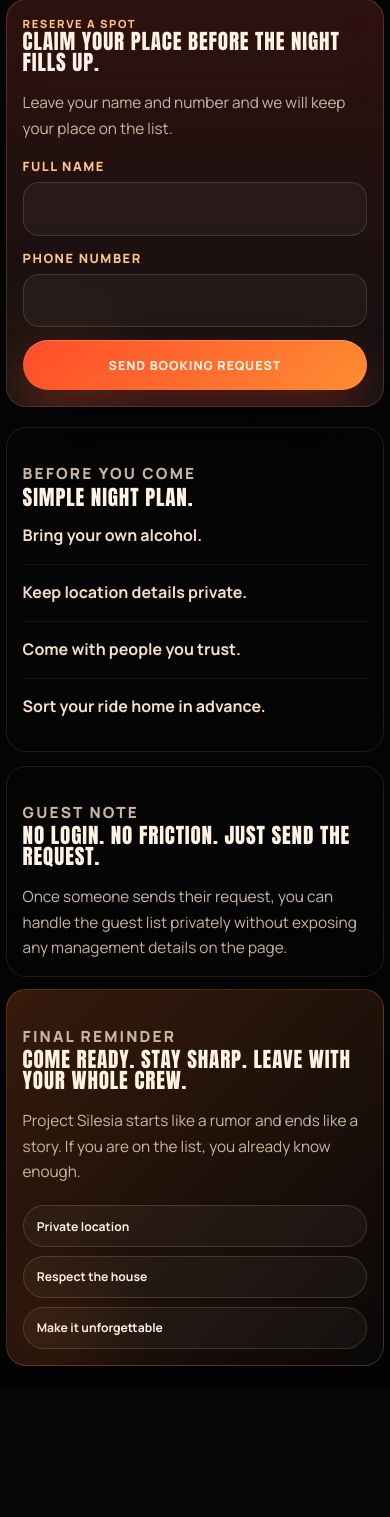
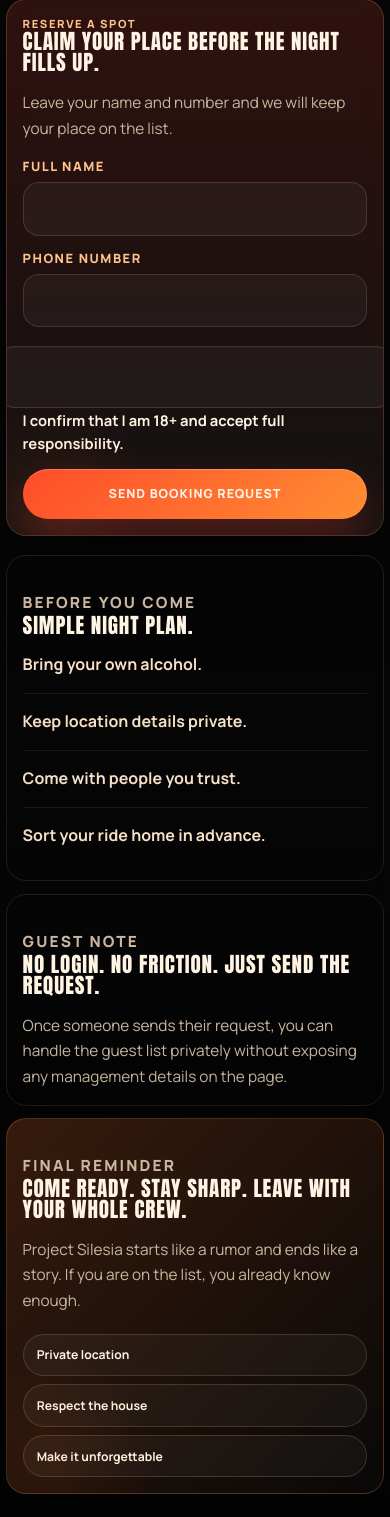
Before and after one commit to serikkalidaulet7-lab/UWork, a Django app: page / in a window 390 px wide. Shown: the part 3247-4764 px from the top of the page. Before the commit the page ends 4613 px from the top, so only its background shows below. Run offline with Django 5.2, Linux system fonts and the light colour scheme.

Commit message:
pr pr patapim

```diff
--- a/UWork/base/forms.py
+++ b/UWork/base/forms.py
@@ -18,6 +18,13 @@ class BookingReservationForm(forms.ModelForm):
         max_length=40,
         error_messages={
             "required": "Enter your phone number.",
+        },
+    )
+    responsibility_confirmation = forms.BooleanField(
+        label="I confirm that I am 18+ and accept full responsibility.",
+        required=True,
+        error_messages={
+            "required": "You must confirm that you are 18+ and accept full responsibility.",
         },
     )
 
--- a/UWork/base/static/base/style.css
+++ b/UWork/base/static/base/style.css
@@ -65,6 +65,21 @@ body::before {
     width: min(1220px, calc(100% - 2rem));
     margin: 0 auto;
     padding: 1.2rem 0 3rem;
+}
+
+.checkbox-label {
+    display: flex;
+    align-items: flex-start;
+    gap: 0.8rem;
+    margin-top: 1.3rem;
+    color: var(--text);
+    line-height: 1.6;
+}
+
+.checkbox-label input {
+    margin: 0.2rem 0 0;
+    accent-color: var(--accent);
+    transform: scale(1.15);
 }
 
 .hero-banner,
@@ -661,6 +676,23 @@ h2 {
     text-transform: uppercase;
 }
 
+.form-row-checkbox {
+    margin-top: 1.2rem;
+}
+
+.form-row-checkbox .checkbox-label {
+    margin-top: 0;
+}
+
+.form-row-checkbox .checkbox-label span {
+    color: var(--text);
+    font-size: 0.94rem;
+    font-weight: 600;
+    letter-spacing: 0;
+    line-height: 1.65;
+    text-transform: none;
+}
+
 .form-row input,
 .form-row textarea {
     width: 100%;
@@ -840,7 +872,8 @@ h2 {
     .panel,
     .poster-card,
     .sidebar-card,
-    .closing-banner {
+    .closing-banner,
+    .site-gate-card {
         padding: 1.2rem;
     }
 
@@ -1055,7 +1088,8 @@ h2 {
     .panel,
     .poster-card,
     .sidebar-card,
-    .closing-banner {
+    .closing-banner,
+    .site-gate-card {
         border-radius: 20px;
     }
 
@@ -1164,6 +1198,16 @@ h2 {
     .marquee-track {
         animation-duration: 18s;
     }
+
+    .site-gate {
+        padding: 0.75rem;
+    }
+
+    .site-gate-copy,
+    .form-row-checkbox .checkbox-label span {
+        font-size: 0.92rem;
+        line-height: 1.6;
+    }
 }
 
 @media (max-width: 400px) {
--- a/UWork/base/templates/base/home.html
+++ b/UWork/base/templates/base/home.html
@@ -165,9 +165,16 @@
         <form method="post" class="booking-form">
             {% csrf_token %}
             {% for field in form %}
-            <div class="form-row">
+            <div class="form-row {% if field.field.widget.input_type == 'checkbox' %}form-row-checkbox{% endif %}">
+                {% if field.field.widget.input_type == 'checkbox' %}
+                <label for="{{ field.id_for_label }}" class="checkbox-label">
+                    {{ field }}
+                    <span>{{ field.label }}</span>
+                </label>
+                {% else %}
                 <label for="{{ field.id_for_label }}">{{ field.label }}</label>
                 {{ field }}
+                {% endif %}
                 {% if field.errors %}
                 <div class="form-error">{{ field.errors|join:", " }}</div>
                 {% endif %}
```
